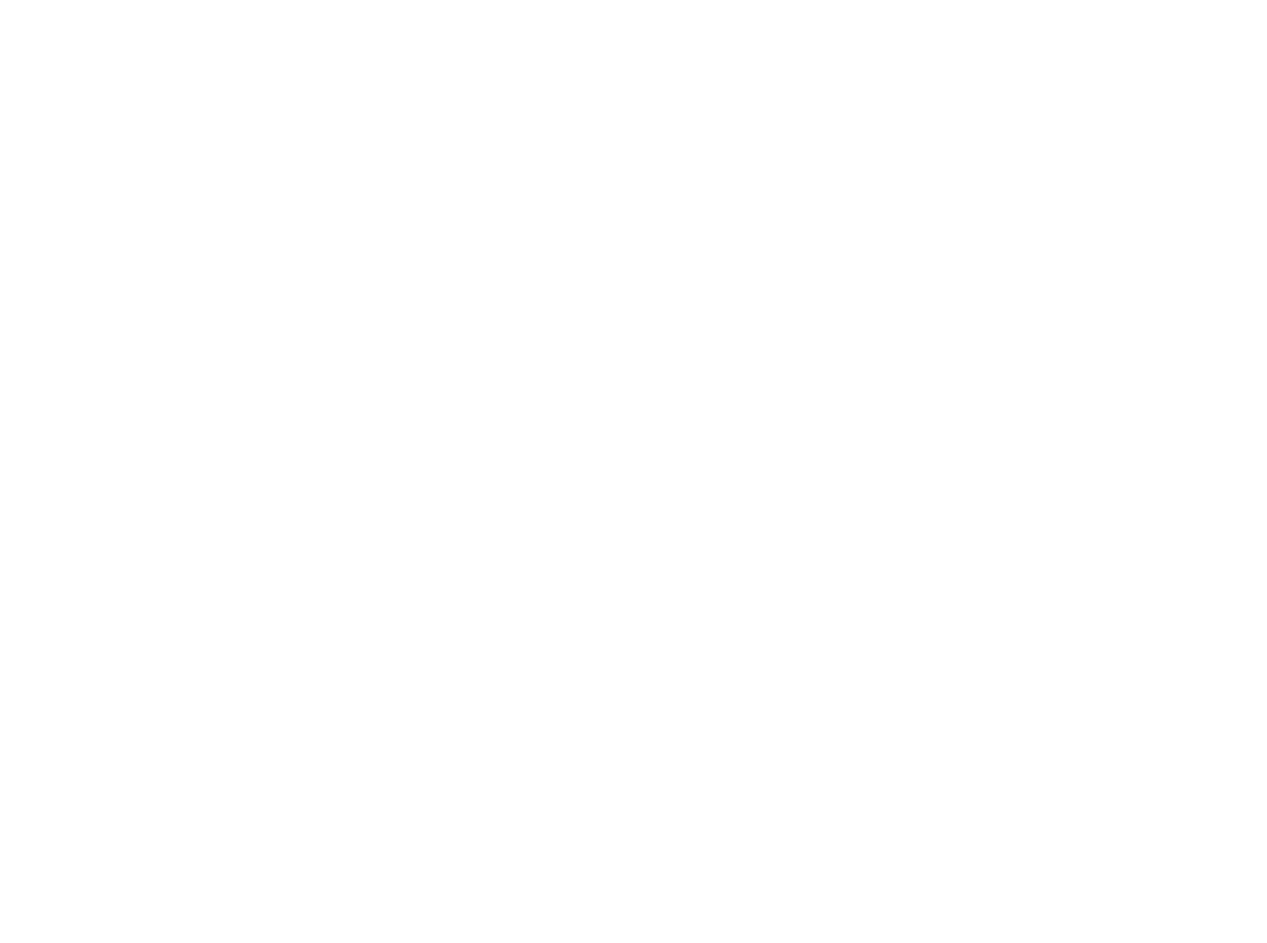
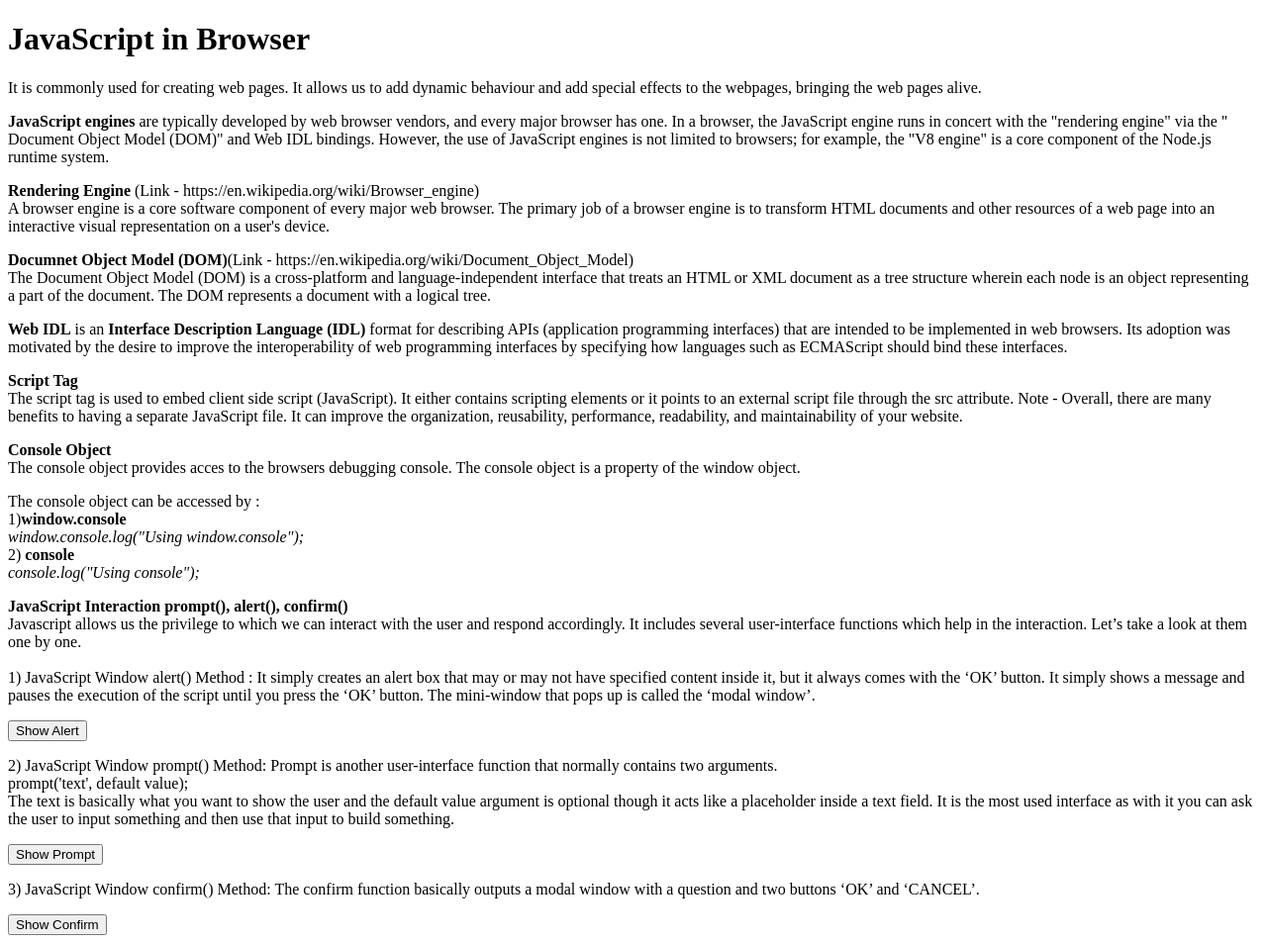
Before and after one commit to Techlead-ANKAN/JAVASCRIPT, a website: page 18_JavaScript_in_browser/index.html in a window 1280 px wide. Shown: the whole page at 99% size. Before the commit the page ends 800 px from the top, so only its background shows below. Drawn offline with Linux system fonts and the light colour scheme.

Commit message:
Worked on HTML Document Object Model (DOM) and almost completed Practice Set - 6, doubt on the last question.

```diff
--- a/18_JavaScript_in_browser/index.html
+++ b/18_JavaScript_in_browser/index.html
@@ -1,12 +1,88 @@
 <!DOCTYPE html>
 <html lang="en">
+
 <head>
     <meta charset="UTF-8">
     <meta name="viewport" content="width=device-width, initial-scale=1.0">
     <script src="index.js"></script>
-    <title>Document</title>
+    <title>18_JavaScript_in_browser</title>
 </head>
+
 <body>
+    <h1>JavaScript in Browser</h1>
+
+    <p id="p1">It is commonly used for creating web pages. It allows us to add dynamic behaviour and add special effects
+        to the webpages, bringing the web pages alive.</p>
+
+
+    <p id="p2"><b>JavaScript engines</b> are typically developed by web browser vendors, and every major browser has
+        one. In a browser, the JavaScript engine runs in concert with the "rendering engine" via the " Document Object
+        Model (DOM)" and Web IDL bindings. However, the use of JavaScript engines is not limited to browsers; for
+        example, the "V8 engine" is a core component of the Node.js runtime system.</p>
+
+    <p id="p3"><b>Rendering Engine</b> (Link - https://en.wikipedia.org/wiki/Browser_engine) <br>
+        A browser engine is a core software component of every major web browser. The primary job of a browser engine is
+        to transform HTML documents and other resources of a web page into an interactive visual representation on a
+        user's device.</p>
+
+
+    <p id="p4"><b>Documnet Object Model (DOM)</b>(Link - https://en.wikipedia.org/wiki/Document_Object_Model) <br>
+        The Document Object Model (DOM) is a cross-platform and language-independent interface that treats an HTML or
+        XML document as a tree structure wherein each node is an object representing a part of the document. The DOM
+        represents a document with a logical tree. </p>
+
+    <p id="p5"><b>Web IDL</b> is an <b>Interface Description Language (IDL)</b> format for describing APIs (application
+        programming interfaces) that are intended to be implemented in web browsers. Its adoption was motivated by the
+        desire to improve the interoperability of web programming interfaces by specifying how languages such as
+        ECMAScript should bind these interfaces.</p>
+
+    <p id="p6"><b>Script Tag</b><br>The script tag is used to embed client side script (JavaScript). It either contains
+        scripting elements or it points to an external script file through the src attribute.
+
+        Note - Overall, there are many benefits to having a separate JavaScript file. It can improve the organization,
+        reusability, performance, readability, and maintainability of your website.</p>
+
+    <p id="p7"><b>Console Object</b><br>The console object provides acces to the browsers debugging console.
+        The console object is a property of the window object.</p>
+
+    <p id="p8">The console object can be accessed by :
+        <br>
+        1)<b>window.console</b>
+        <br>
+        <i>window.console.log("Using window.console");</i>
+
+        <br>
+        2) <b>console</b>
+        <br>
+        <i>console.log("Using console");</i>
+    </p>
+
+    <p id="p10"><b>JavaScript Interaction prompt(), alert(), confirm()</b><br>
+        Javascript allows us the privilege to which we can interact with the user and respond accordingly. It includes
+        several user-interface functions which help in the interaction. Let’s take a look at them one by one.
+        <br><br>
+        1) JavaScript Window alert() Method : It simply creates an alert box that may or may not have specified content
+        inside it, but it always comes with the ‘OK’ button. It simply shows a message and pauses the execution of the
+        script until you press the ‘OK’ button. The mini-window that pops up is called the ‘modal window’.
+    </p>
+    <button onclick="alert_func()">Show Alert</button>
+    <br>
+
+    <p id="p11">2) JavaScript Window prompt() Method: Prompt is another user-interface function that normally contains
+        two arguments.
+        <br>prompt('text', default value);
+        <br>The text is basically what you want to show the user and the default value argument is optional though it
+        acts like a placeholder inside a text field. It is the most used interface as with it you can ask the user to
+        input something and then use that input to build something.
+    </p>
+    <button onclick="prompt_func()">Show Prompt</button>
+
+    <p id="p12">3) JavaScript Window confirm() Method: The confirm function basically outputs a modal window with a
+        question and two buttons ‘OK’ and ‘CANCEL’.</p>
+    <button onclick="confirm_func()">Show Confirm</button>
+
+
 
 </body>
+
 </html>
--- a/18_JavaScript_in_browser/index.js
+++ b/18_JavaScript_in_browser/index.js
@@ -83,3 +83,44 @@ for (let i = 0; i < 100000; i++) {
   // some code
 }
 console.timeEnd();
+
+// 10) trace()  --> The trace() method displays a trace that shows how the code ended up at a certain point.
+
+function func1 (){
+    func2();
+}
+
+function func2(){
+    console.trace();
+}
+
+// JavaScript Interaction prompt(), alert(), confirm()
+
+// Javascript allows us the privilege to which we can interact with the user and respond accordingly. It includes several user-interface functions which help in the interaction. Let’s take a look at them one by one.
+
+// 1) JavaScript Window alert() Method : It simply creates an alert box that may or may not have specified content inside it, but it always comes with the ‘OK’ button. It simply shows a message and pauses the execution of the script until you press the ‘OK’ button. The mini-window that pops up is called the ‘modal window’.
+
+function alert_func(){
+    alert("This is an Alert Message");
+}
+
+
+// 2) JavaScript Window prompt() Method: Prompt is another user-interface function that normally contains two arguments.
+// prompt('text', default value);
+// The text is basically what you want to show the user and the default value argument is optional though it acts like a placeholder inside a text field. It is the most used interface as with it you can ask the user to input something and then use that input to build something.
+
+function prompt_func(){
+    prompt("This is a prompt()", "Did you understand?")
+}
+
+
+// 3) JavaScript Window confirm() Method: The confirm function basically outputs a modal window with a question and two buttons ‘OK’ and ‘CANCEL’.
+
+function confirm_func(){
+    confirm("This is a confirm message.");
+}
+
+
+console.log(window);
+
+window.console.log(document.body);
```
Also changed, not shown: 19_JS_DOM/index.html (added, +39 -0 lines), 19_JS_DOM/index.js (added, +89 -0 lines), 21_Practice_Set_6/index.html (added, +12 -0 lines), 21_Practice_Set_6/index.js (added, +78 -0 lines), 19_JS_DOM/index.css (added), 21_Practice_Set_6/index.css (added).
